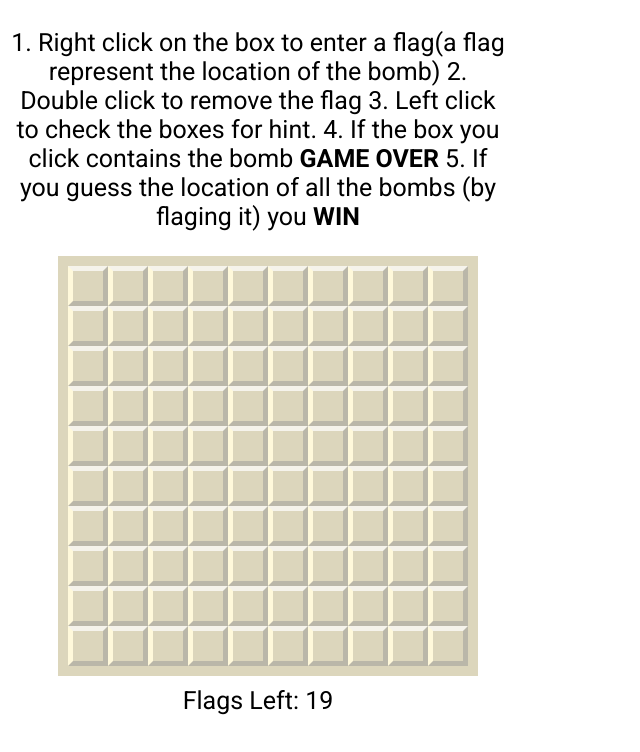
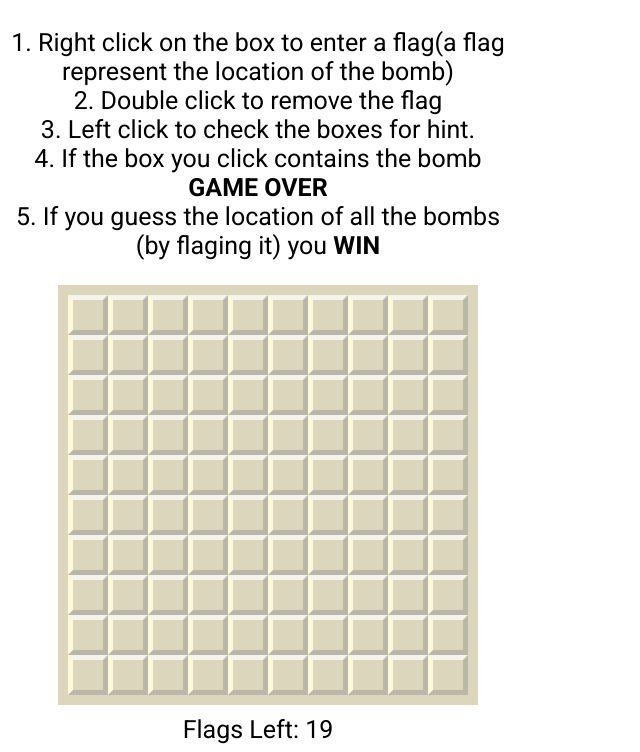
Before and after one commit to Tushar-Nandy/mine-sweeper-game-in-js, a plain HTML site: page index.html in a window 1280 px wide. Shown: the part 78-830 px from the top of the page, without its empty margins (0-640 px from the left). Before the commit the page ends 801 px from the top, so only its background shows below. Drawn offline with Linux system fonts and the light colour scheme; a web font is replaced by a local one.

Commit message:
Update index.html

```diff
--- a/index.html
+++ b/index.html
@@ -14,10 +14,10 @@
 <body>
     <div class="container">
         <p class='rules'><h2>Rules:</h2>
-        1. Right click on the box to enter a flag(a flag represent the location of the bomb)
-        2. Double click to remove the flag
-        3. Left click to check the boxes for hint.
-        4. If the box you click contains the bomb<strong> GAME OVER</strong>
+        1. Right click on the box to enter a flag(a flag represent the location of the bomb)<br/>
+        2. Double click to remove the flag<br/>
+        3. Left click to check the boxes for hint.<br/>
+        4. If the box you click contains the bomb<strong> GAME OVER</strong><br/>
         5. If you guess the location of all the bombs (by flaging it) you <strong>WIN</strong></p>
         <div class="grid"></div>
         <div>Flags Left: <span id="flags_left"></span></div>
```
